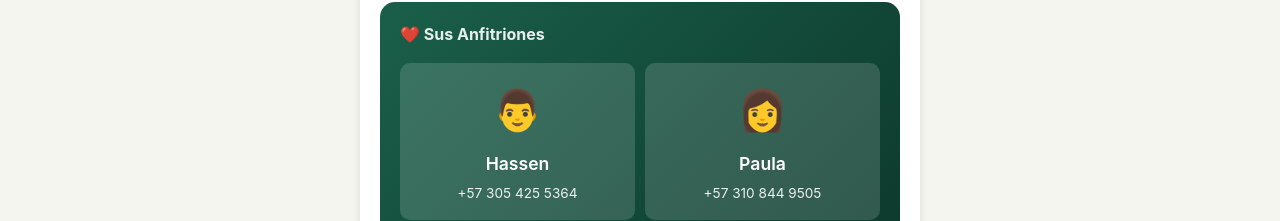
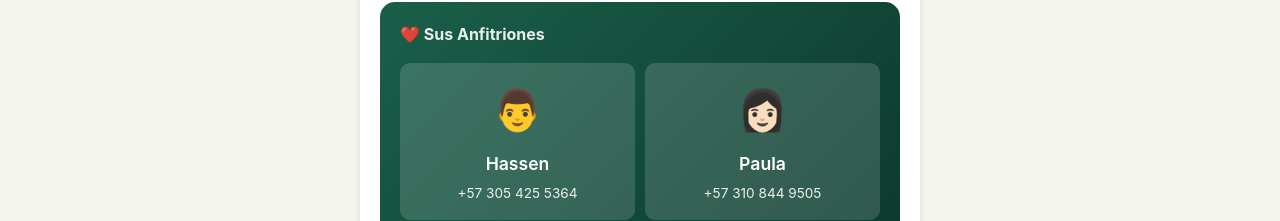
Before and after one commit to hcardonat/guia_campestre_705, a plain HTML site: page index.html in a window 1280 px wide. Shown: the part 298-519 px from the top of the page. Drawn offline with Linux system fonts and the light colour scheme.

Commit message:
Update index.html

```diff
--- a/index.html
+++ b/index.html
@@ -788,7 +788,7 @@
                                 <span class="phone">+57 305 425 5364</span>
                             </a>
                             <a href="https://wa.me/573108449505" class="host-item">
-                                <span class="emoji">👩</span>
+                                <span class="emoji">👩🏻</span>
                                 <span class="name">Paula</span>
                                 <span class="phone">+57 310 844 9505</span>
                             </a>
```
